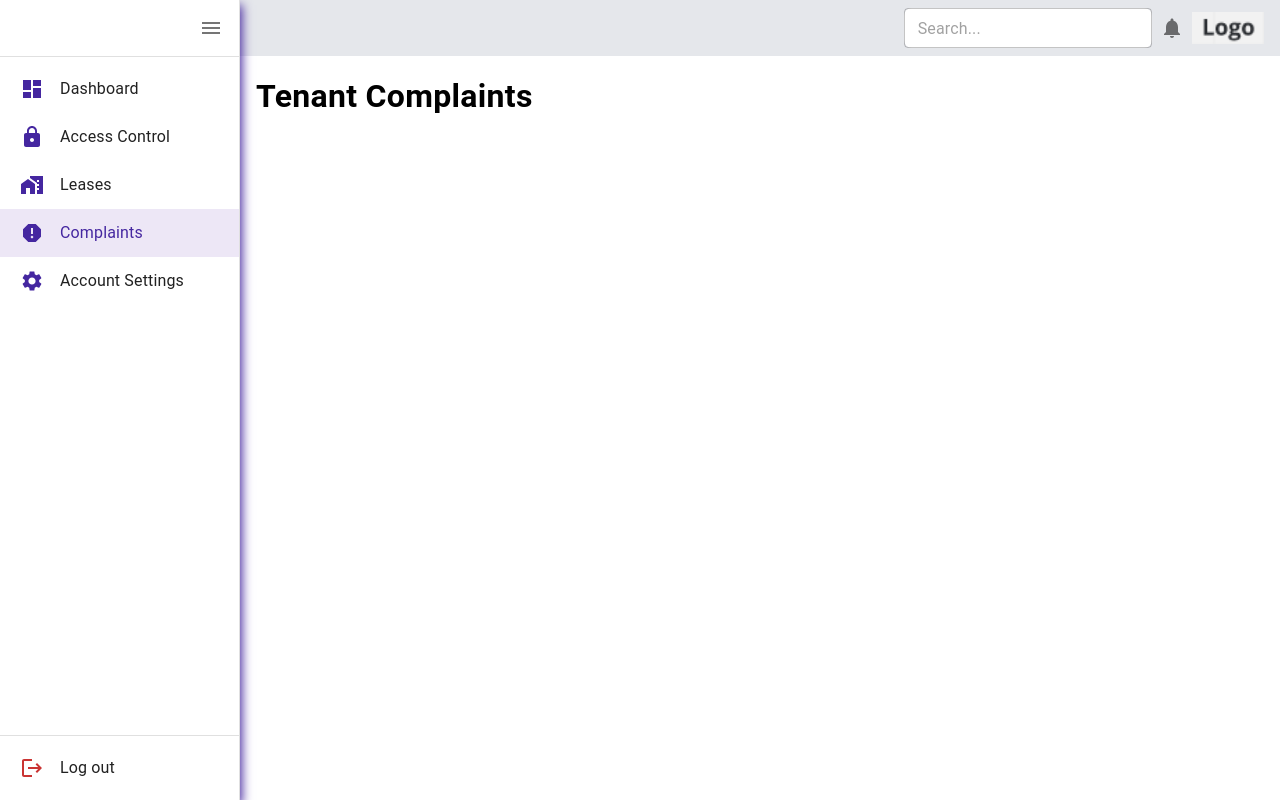
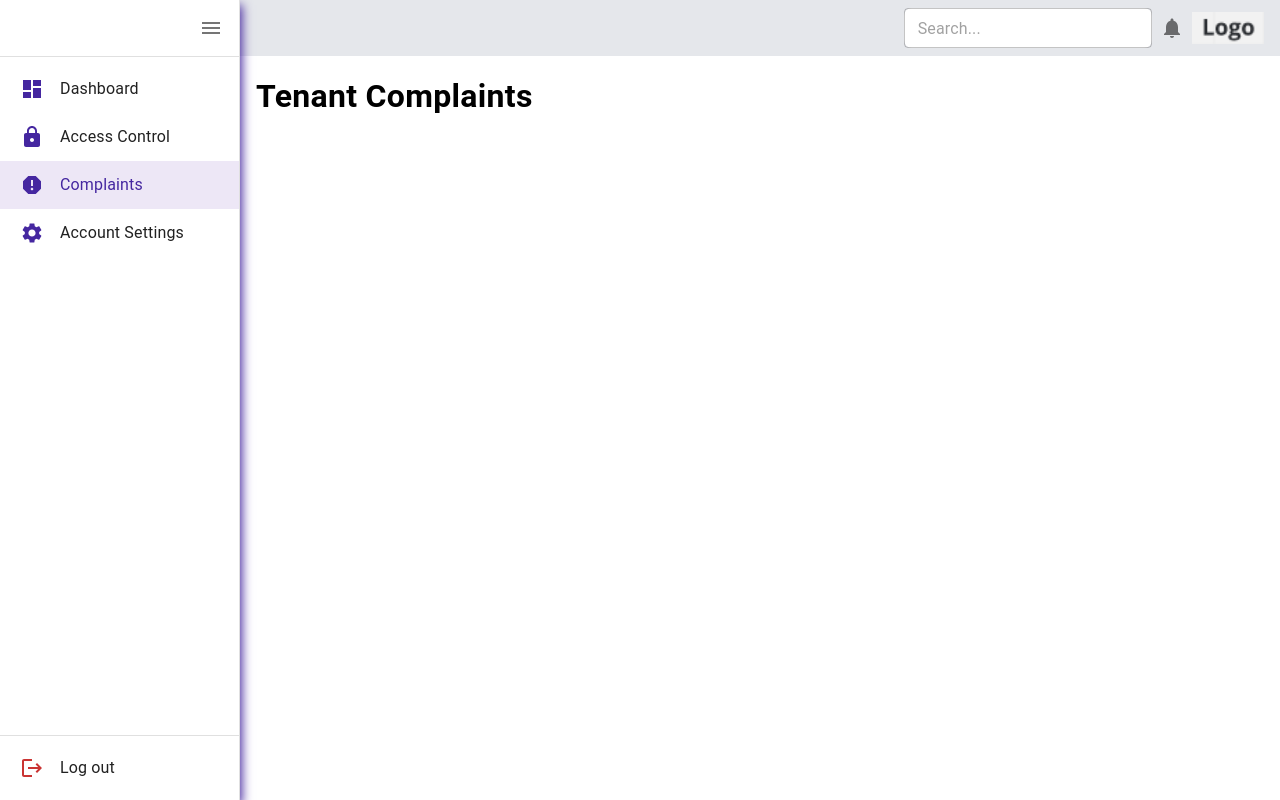
Before and after one commit to luisarevalo21/feb-2025-DSD-cohort, a React (Vite) app in the folder front-end/: page /complaints in a window 1280 px wide. Built offline with nearby package versions, Linux system fonts and the light colour scheme.

Commit message:
changes made to routing for dashboard, removed leases from sidebar

```diff
--- a/front-end/src/components/SideNavigation.jsx
+++ b/front-end/src/components/SideNavigation.jsx
@@ -65,7 +65,7 @@ const SideNavigation = () => {
             <Divider />
             <List sx={{ flexGrow: 1 }}>
                 <NavItem
-                  to="/"
+                  to="/dashboard"
                   text="Dashboard"
                   icon={<DashboardIcon sx={{ color: "#4527a0" }} />}
                   open={open}
@@ -74,12 +74,6 @@ const SideNavigation = () => {
                   to="/access-control"
                   text="Access Control"
                   icon={<LockIcon sx={{ color: "#4527a0" }} />}
-                  open={open}
-                />
-                <NavItem
-                  to="/leases"
-                  text="Leases"
-                  icon={<HomeWorkIcon sx={{ color: "#4527a0" }} />}
                   open={open}
                 />
                 <NavItem
```
